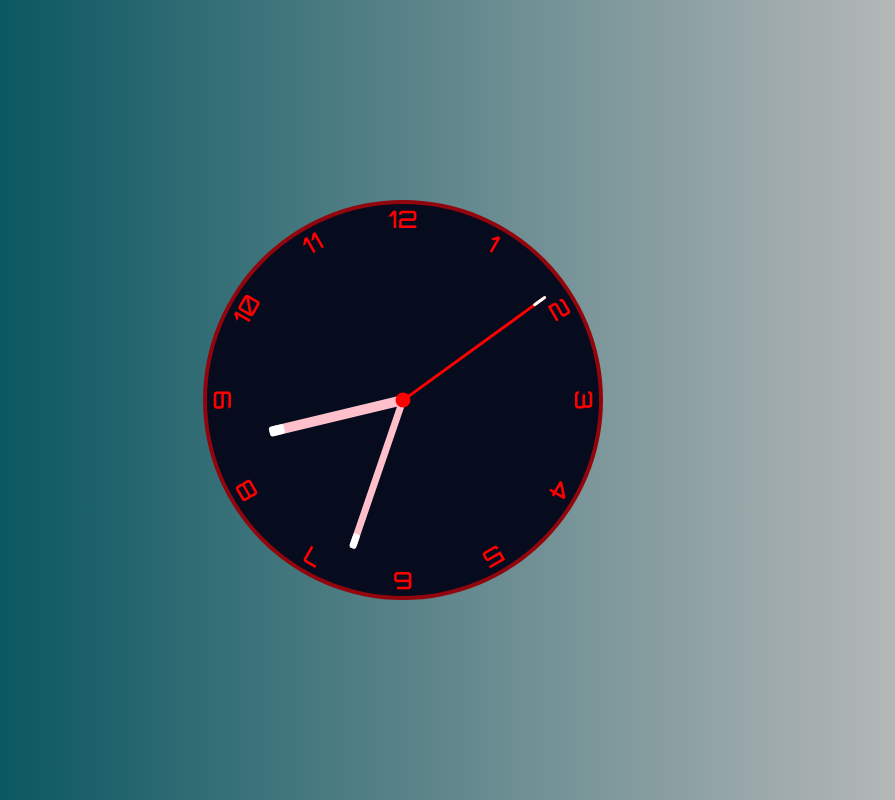
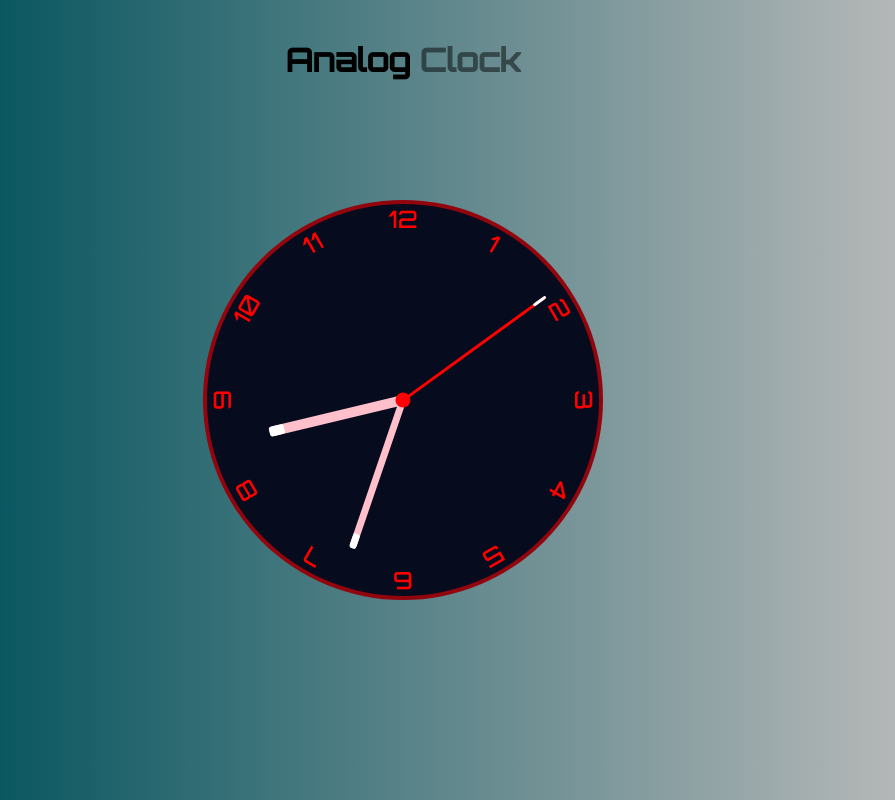
Before and after one commit to Biplob14/analog-clock-vanilla-JS, a plain HTML site: page index.html in a window 1280 px wide. Shown: the whole page, without its empty margins (237-1132 px from the left). Drawn offline with Linux system fonts and the light colour scheme.

Commit message:
heading changed

```diff
--- a/index.html
+++ b/index.html
@@ -8,6 +8,7 @@
     <title>Analog Clock||Vanilla JS</title>
 </head>
 <body>
+    <h1>Analog <span>Clock</span></h1>
     <div class="clock">
         <div class="hand hour"></div>
         <div class="hand minute"></div>
--- a/style.css
+++ b/style.css
@@ -17,6 +17,14 @@ body {
     align-items: center;
     height: 100vh;
 
+}
+
+h1 {
+    position: absolute;
+    top: 5%;
+}
+h1 span{
+    color: rgba(0, 0, 0, 0.49);
 }
 
 .clock {
```
